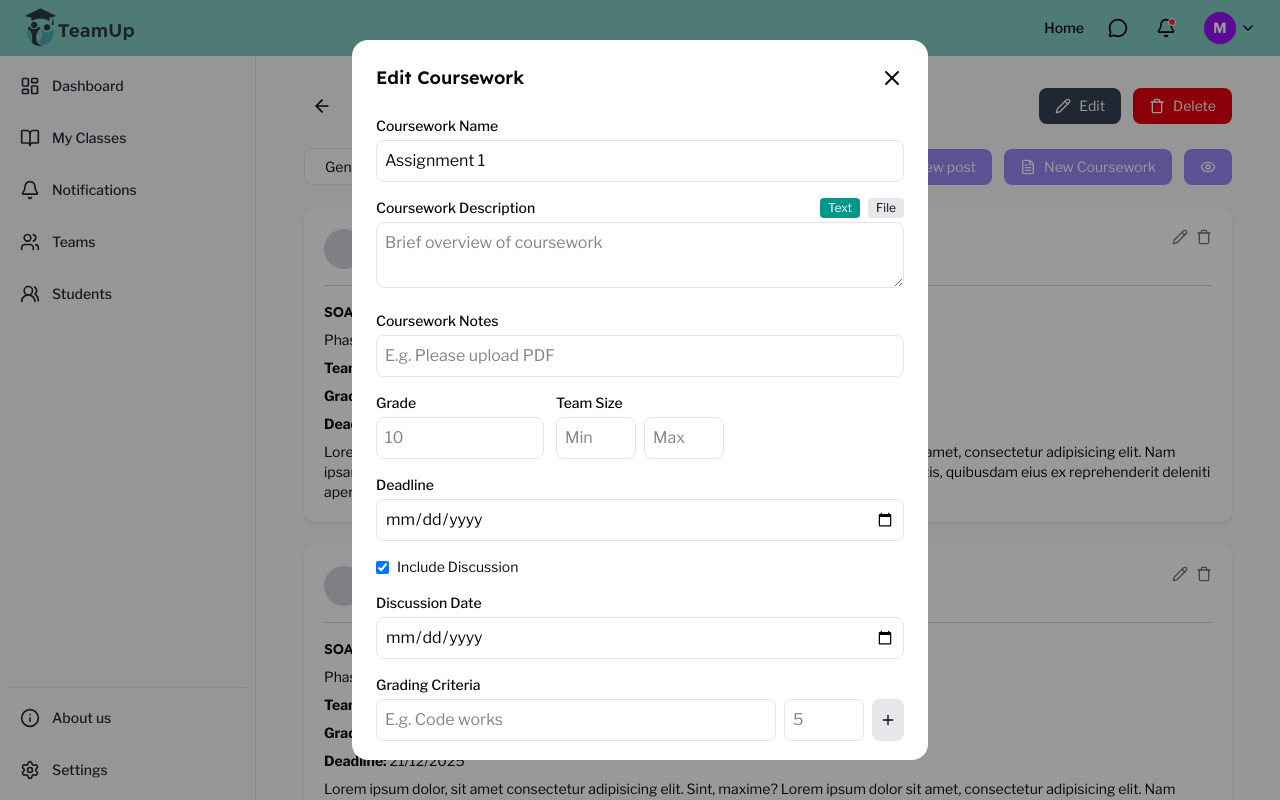
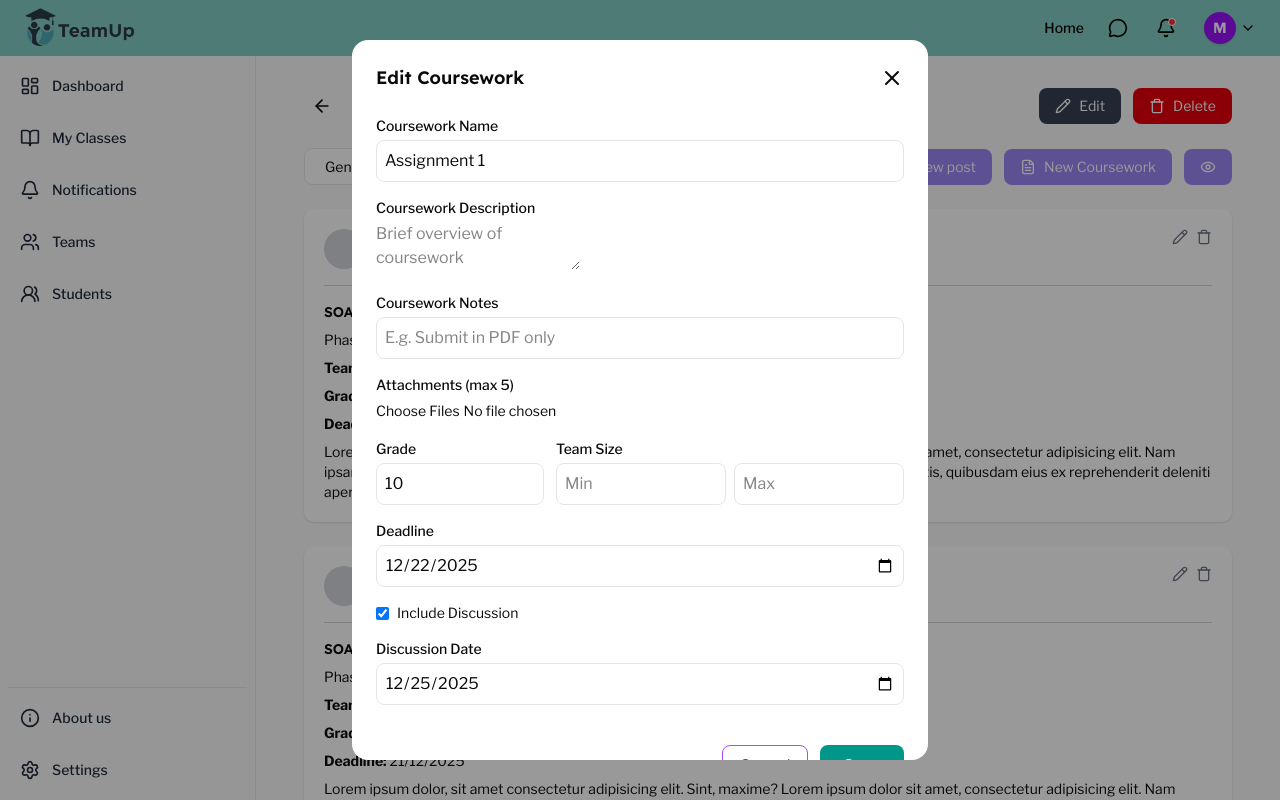
Before and after one commit to Mariam-Eid-Mohamed/Team-Up, a React (Vite) app: page /instructor/classes/1 in a window 1280 px wide. Both pictures are taken after a click on the button "Edit". Shown: the top 800 px of the page. Built offline with nearby package versions, Linux system fonts and the light colour scheme.

Commit message:
finished validation and api integration of create coursework modal

```diff
--- /dev/null
+++ b/src/Services/coursework Endpoints/Endpoints.ts
@@ -0,0 +1,15 @@
+import Api from "../Api";
+
+const API_BASE = "/courseworks";
+
+export const createCoursework = (
+  classId: string,
+  formData: FormData,
+  token: string
+) => {
+  return Api.post(`${API_BASE}/create/${classId}`, formData, {
+    headers: {
+      Authorization: `Bearer ${token}`,
+    },
+  });
+};
--- a/src/components/ClassStream/CourseHeader.tsx
+++ b/src/components/ClassStream/CourseHeader.tsx
@@ -8,6 +8,7 @@ export default function CourseHeader() {
   const navigate = useNavigate();
   const location = useLocation();
   const { id } = useParams();
+  console.log("params:", useParams());
   const [editOpen, setEditOpen] = useState(false);
 
   const isSectionStream = location.pathname.includes("/sections/");
@@ -96,6 +97,7 @@ export default function CourseHeader() {
       </div>
 
       <CourseworkModal
+        classId={id!}
         open={editOpen}
         onClose={() => setEditOpen(false)}
         initialData={existingCoursework}
--- a/src/components/CourseWork/CourseWorkModal.tsx
+++ b/src/components/CourseWork/CourseWorkModal.tsx
@@ -1,5 +1,9 @@
-import { X, Plus } from "lucide-react";
+import { X } from "lucide-react";
 import { useEffect, useState } from "react";
+import { CreateCourseworkSchema } from "@/utilis/Validations/courseworkValidations";
+import type { CreateCourseworkInputs } from "@/utilis/Validations/courseworkValidations";
+import { createCoursework } from "@/Services/coursework Endpoints/Endpoints";
+import { getToken } from "@/utilis/token";
 
 interface CourseworkData {
   name: string;
@@ -12,6 +16,7 @@ interface CourseworkData {
 }
 
 interface Props {
+  classId: string;
   open: boolean;
   onClose: () => void;
   initialData?: CourseworkData | null;
@@ -20,11 +25,20 @@ interface Props {
 export default function CourseworkModal({
   open,
   onClose,
+  classId,
   initialData,
 }: Props) {
+  console.log("Modal received classId:", classId);
+  const [errors, setErrors] = useState<
+    Partial<Record<keyof CreateCourseworkInputs, string>>
+  >({});
+  const [notes, setNotes] = useState("");
+
+  const [isSubmitting, setIsSubmitting] = useState(false);
+  const [apiError, setApiError] = useState<string | null>(null);
+
+  const [files, setFiles] = useState<File[]>([]);
   const isEdit = !!initialData;
-
-  const [descType, setDescType] = useState<"text" | "file">("text");
   const [includeDiscussion, setIncludeDiscussion] = useState(false);
 
   const [form, setForm] = useState<CourseworkData>({
@@ -43,7 +57,91 @@ export default function CourseworkModal({
       setIncludeDiscussion(!!initialData.discussionDate);
     }
   }, [initialData]);
+  const validateForm = (): boolean => {
+    try {
+      CreateCourseworkSchema.parse({
+        name: form.name || "",
+        deadline: form.deadline || "",
+        grade: form.grade || "",
+        teamMin: form.teamMin || "",
+        teamMax: form.teamMax || "",
+        discussionDate: form.discussionDate || "",
+      });
+      setErrors({});
+      return true;
+    } catch (err: unknown) {
+      const zodErr = err as {
+        issues?: Array<{ path: (string | number)[]; message: string }>;
+      };
+      const newErrors: Partial<Record<keyof CreateCourseworkInputs, string>> =
+        {};
 
+      zodErr.issues?.forEach((issue) => {
+        const key = issue.path?.[0] as keyof CreateCourseworkInputs;
+        if (key) newErrors[key] = issue.message;
+      });
+
+      setErrors(newErrors);
+      return false;
+    }
+  };
+
+  const handleSubmit = async () => {
+    console.log("Submitting with:", {
+      classId,
+      form,
+      notes,
+      files,
+      includeDiscussion,
+    });
+
+    if (!validateForm()) return;
+
+    const token = getToken();
+    if (!token) {
+      setApiError("Authentication required");
+      return;
+    }
+
+    setIsSubmitting(true);
+    setApiError(null);
+
+    try {
+      const fd = new FormData();
+
+      fd.append("name", form.name);
+      fd.append("deadline", new Date(form.deadline!).toISOString());
+
+      fd.append("description", form.description || "");
+      fd.append("notes", notes || "");
+      fd.append("grade", form.grade || "");
+      fd.append("team_size_min", form.teamMin || "");
+      fd.append("team_size_max", form.teamMax || "");
+      fd.append("include_discussion", String(includeDiscussion));
+
+      if (includeDiscussion && form.discussionDate) {
+        fd.append(
+          "discussion_date",
+          new Date(form.discussionDate).toISOString()
+        );
+      } else {
+        fd.append("discussion_date", "");
+      }
+
+      files.forEach((file) => fd.append("files", file));
+      for (const [k, v] of fd.entries()) console.log(k, v);
+
+      await createCoursework(classId, fd, token);
+
+      onClose();
+    } catch (error: any) {
+      setApiError(
+        error.response?.data?.message || "Failed to create coursework"
+      );
+    } finally {
+      setIsSubmitting(false);
+    }
+  };
   if (!open) return null;
 
   return (
@@ -60,62 +158,49 @@ export default function CourseworkModal({
         </div>
 
         <div className="space-y-4">
+          {/* API ERROR */}
+          {apiError && (
+            <div className="bg-red-50 border border-red-200 text-red-700 px-4 py-2 rounded text-sm">
+              {apiError}
+            </div>
+          )}
+
           {/* NAME */}
           <div>
             <label className="block text-sm font-medium mb-1">
               Coursework Name
             </label>
             <input
-              className="w-full border rounded-md p-2"
-              placeholder="E.g. CS101 - Introduction to Programming"
+              className={`w-full border rounded-md p-2 ${
+                errors.name ? "border-red-500" : ""
+              }`}
+              placeholder="E.g. Assignment 1 - Data Structures"
               value={form.name}
               onChange={(e) => setForm({ ...form, name: e.target.value })}
             />
+            {errors.name && (
+              <p className="text-red-500 text-xs mt-1">{errors.name}</p>
+            )}
           </div>
 
           {/* DESCRIPTION */}
           <div>
-            <div className="flex items-center justify-between mb-1">
-              <label className="text-sm font-medium">
+            <label className="block text-sm font-medium mb-1">
               Coursework Description
             </label>
 
-              <div className="flex gap-2">
-                <button
-                  onClick={() => setDescType("text")}
-                  className={`px-2 py-0.5 text-xs rounded ${
-                    descType === "text"
-                      ? "bg-teal-600 text-white"
-                      : "bg-gray-200"
-                  }`}
-                >
-                  Text
-                </button>
-                <button
-                  onClick={() => setDescType("file")}
-                  className={`px-2 py-0.5 text-xs rounded ${
-                    descType === "file"
-                      ? "bg-teal-600 text-white"
-                      : "bg-gray-200"
-                  }`}
-                >
-                  File
-                </button>
-              </div>
-            </div>
-
-            {descType === "text" ? (
             <textarea
-                className="w-full border rounded-md p-2"
+              // className={`w-full border rounded-md p-2 ${
+              //   errors.description ? "border-red-500" : ""
+              // }`}
               placeholder="Brief overview of coursework"
-                value={form.description}
+              value={form.description || ""}
               onChange={(e) =>
                 setForm({ ...form, description: e.target.value })
               }
             />
-            ) : (
-              <input type="file" className="w-full text-sm" />
-            )}
+            {/* لو عندك description validation مستقبلاً */}
+            {/* {errors.description && <p className="text-red-500 text-xs mt-1">{errors.description}</p>} */}
           </div>
 
           {/* NOTES */}
@@ -125,38 +210,100 @@ export default function CourseworkModal({
             </label>
             <input
               className="w-full border rounded-md p-2"
-              placeholder="E.g. Please upload PDF"
+              placeholder="E.g. Submit in PDF only"
+              value={notes}
+              onChange={(e) => setNotes(e.target.value)}
             />
+          </div>
+
+          {/* ATTACHMENTS (separate upload) */}
+          <div>
+            <label className="block text-sm font-medium mb-1">
+              Attachments (max 5)
+            </label>
+            <input
+              type="file"
+              multiple
+              className="w-full text-sm"
+              onChange={(e) => {
+                const selected = e.target.files
+                  ? Array.from(e.target.files)
+                  : [];
+                setFiles(selected.slice(0, 5));
+              }}
+            />
+            {files.length > 0 && (
+              <p className="text-xs text-gray-600 mt-1">
+                {files.length} file(s) selected
+              </p>
+            )}
           </div>
 
           {/* GRADE + TEAM */}
           <div className="grid grid-cols-1 sm:grid-cols-3 gap-3">
             <div>
               <label className="text-sm font-medium mb-1 block">Grade</label>
-              <input className="w-full border rounded-md p-2" placeholder="10" />
+              <input
+                className={`w-full border rounded-md p-2 ${
+                  errors.grade ? "border-red-500" : ""
+                }`}
+                placeholder="10"
+                value={form.grade || ""}
+                onChange={(e) => setForm({ ...form, grade: e.target.value })}
+              />
+              {errors.grade && (
+                <p className="text-red-500 text-xs mt-1">{errors.grade}</p>
+              )}
             </div>
 
-            <div>
+            <div className="sm:col-span-2">
               <label className="text-sm font-medium mb-1 block">
                 Team Size
               </label>
               <div className="flex gap-2">
                 <input
-                  className="w-full border rounded-md p-2"
+                  className={`w-full border rounded-md p-2 ${
+                    errors.teamMin ? "border-red-500" : ""
+                  }`}
                   placeholder="Min"
+                  value={form.teamMin || ""}
+                  onChange={(e) =>
+                    setForm({ ...form, teamMin: e.target.value })
+                  }
                 />
                 <input
-                  className="w-full border rounded-md p-2"
+                  className={`w-full border rounded-md p-2 ${
+                    errors.teamMax ? "border-red-500" : ""
+                  }`}
                   placeholder="Max"
+                  value={form.teamMax || ""}
+                  onChange={(e) =>
+                    setForm({ ...form, teamMax: e.target.value })
+                  }
                 />
               </div>
+              {(errors.teamMin || errors.teamMax) && (
+                <p className="text-red-500 text-xs mt-1">
+                  {errors.teamMin || errors.teamMax}
+                </p>
+              )}
             </div>
           </div>
 
           {/* DEADLINE */}
           <div>
             <label className="text-sm font-medium mb-1 block">Deadline</label>
-            <input type="date" className="w-full border rounded-md p-2" />
+            <input
+              type="date"
+              className={`w-full border rounded-md p-2 ${
+                errors.deadline ? "border-red-500" : ""
+              }`}
+              value={form.deadline || ""}
+              onChange={(e) => setForm({ ...form, deadline: e.target.value })}
+            />
+            {errors.deadline && (
+              <p className="text-red-500 text-xs mt-1">{errors.deadline}</p>
+            )}
           </div>
 
           {/* INCLUDE DISCUSSION */}
@@ -169,37 +316,21 @@ export default function CourseworkModal({
             <span className="text-sm">Include Discussion</span>
           </div>
 
-          {/* CONDITIONAL FIELDS */}
+          {/* DISCUSSION DATE */}
           {includeDiscussion && (
-            <>
-              {/* DISCUSSION DATE */}
             <div>
               <label className="text-sm font-medium mb-1 block">
                 Discussion Date
               </label>
-                <input type="date" className="w-full border rounded-md p-2" />
+              <input
+                type="date"
+                className="w-full border rounded-md p-2"
+                value={form.discussionDate || ""}
+                onChange={(e) =>
+                  setForm({ ...form, discussionDate: e.target.value })
+                }
+              />
             </div>
-
-              {/* GRADING CRITERIA */}
-              <div>
-                <label className="text-sm font-medium mb-1 block">
-                  Grading Criteria
-                </label>
-                <div className="flex gap-2">
-                  <input
-                    className="flex-1 border rounded-md p-2"
-                    placeholder="E.g. Code works"
-                  />
-                  <input
-                    className="w-20 border rounded-md p-2"
-                    placeholder="5"
-                  />
-                  <button className="bg-gray-200 rounded-md p-2">
-                    <Plus size={16} />
-                  </button>
-                </div>
-              </div>
-            </>
           )}
 
           {/* ACTIONS */}
@@ -207,11 +338,17 @@ export default function CourseworkModal({
             <button
               onClick={onClose}
               className="px-4 py-2 rounded-md border border-purple-500 text-purple-600"
+              disabled={isSubmitting}
             >
               Cancel
             </button>
-            <button className="px-6 py-2 rounded-md bg-teal-600 text-white">
-              {isEdit ? "Save" : "Create"}
+
+            <button
+              onClick={handleSubmit}
+              disabled={isSubmitting}
+              className="px-6 py-2 rounded-md bg-teal-600 text-white disabled:opacity-50"
+            >
+              {isSubmitting ? "Creating..." : isEdit ? "Save" : "Create"}
             </button>
           </div>
         </div>
--- /dev/null
+++ b/src/utilis/Validations/courseworkValidations.ts
@@ -0,0 +1,48 @@
+import { z } from "zod";
+
+export const CreateCourseworkSchema = z
+  .object({
+    name: z.string().min(1, "Coursework name is required"),
+
+    deadline: z.string().min(1, "Deadline is required"),
+
+    grade: z
+      .string()
+      .optional()
+      .refine(
+        (v) => !v || (!isNaN(Number(v)) && Number(v) >= 0 && Number(v) <= 100),
+        "Grade must be between 0 and 100"
+      ),
+
+    teamMin: z
+      .string()
+      .optional()
+      .refine(
+        (v) => !v || (!isNaN(Number(v)) && Number(v) >= 1),
+        "Min team size must be at least 1"
+      ),
+
+    teamMax: z
+      .string()
+      .optional()
+      .refine(
+        (v) => !v || (!isNaN(Number(v)) && Number(v) >= 1),
+        "Max team size must be at least 1"
+      ),
+
+    discussionDate: z.string().optional(),
+  })
+  .refine(
+    (data) => {
+      if (data.teamMin && data.teamMax) {
+        return Number(data.teamMin) <= Number(data.teamMax);
+      }
+      return true;
+    },
+    {
+      path: ["teamMax"],
+      message: "Max team size must be ≥ min team size",
+    }
+  );
+
+export type CreateCourseworkInputs = z.infer<typeof CreateCourseworkSchema>;
```
Also changed, not shown: src/Pages/Instructor/Home/ClassStream.tsx (+9 -6 lines), src/components/ClassStream/ActionButtons.tsx (+8 -4 lines). Lines whose indentation alone changed are shown as unchanged.
